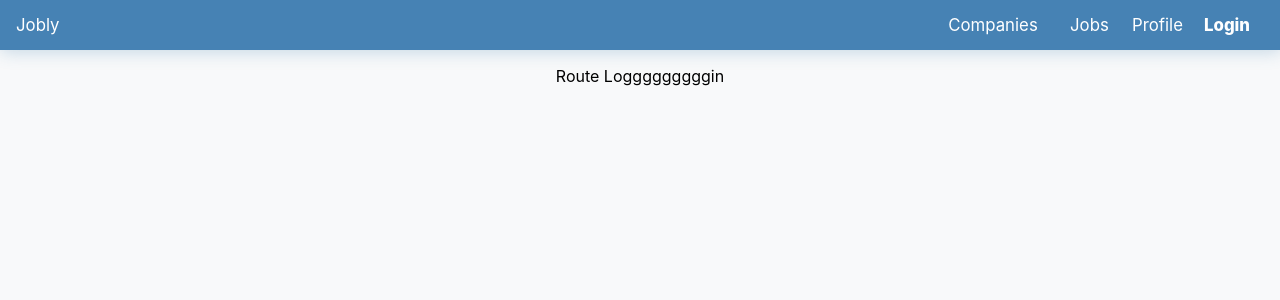
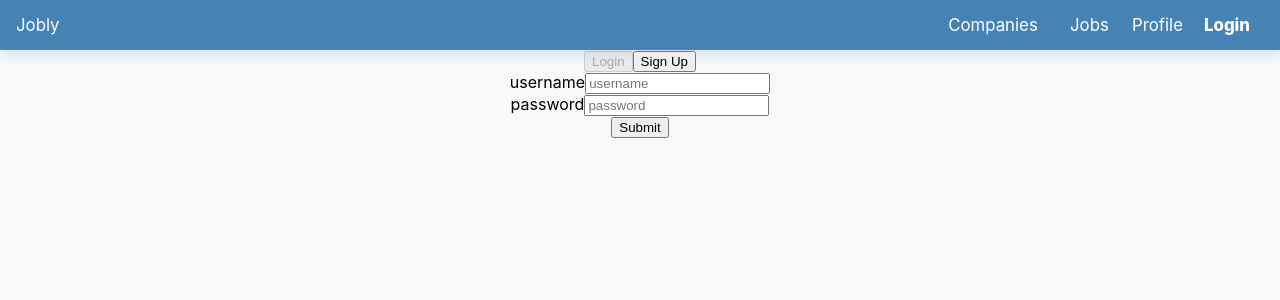
Before and after one commit to wongco/react-jobly, a React (Create React App) app: page /login in a window 1280 px wide. Shown: the top 300 px of the page. Built offline with nearby package versions, Linux system fonts and the light colour scheme.

Commit message:
Most of the way through auth. Breaking for lunch

```diff
--- /dev/null
+++ b/src/AuthForm.js
@@ -0,0 +1,126 @@
+import React, { Component } from 'react';
+import { Redirect } from 'react-router-dom';
+import styled from 'styled-components';
+import JoblyApi from './JoblyApi';
+
+class AuthForm extends Component {
+  constructor(props) {
+    super(props);
+    this.state = {
+      fields: this.props.fields,
+      signup: false,
+      success: false,
+      error: []
+    };
+    this.handleChange = this.handleChange.bind(this);
+    this.handleSubmit = this.handleSubmit.bind(this);
+    this.toggleMode = this.toggleMode.bind(this);
+  }
+
+  handleChange(evt) {
+    // runs on every keystroke
+    const element = evt.target;
+    this.setState(currState => {
+      const targetName = element.name;
+      const fields = currState.fields.map(field => ({ ...field }));
+      const target = fields.filter(field => field.name === targetName)[0];
+      target.value = element.value;
+      return { fields };
+    });
+  }
+
+  async handleSubmit(evt) {
+    evt.preventDefault();
+    const { fields, signup } = this.state;
+    const userDetails = fields.reduce((last, curr) => {
+      last[curr.name] = curr.value;
+      return last;
+    }, {});
+    let apiResponse;
+
+    //Attempt to authenticate/signup. Will store token or handle errors
+    try {
+      const { username, password } = userDetails;
+      if (signup) {
+        apiResponse = await JoblyApi.request(`users/`, userDetails, 'POST');
+      } else {
+        apiResponse = await JoblyApi.request(
+          `login`,
+          { username, password },
+          'POST'
+        );
+      }
+
+      if (apiResponse.token) {
+        localStorage.setItem('token', JSON.stringify(apiResponse.token));
+        localStorage.setItem('username', JSON.stringify(username));
+        this.setState({ success: true });
+        // May need to move this.props.submit to componentWillUnmount
+        this.props.submit({ username, token: apiResponse.token });
+      }
+    } catch (err) {
+      this.setState({ error: err });
+    }
+  }
+
+  toggleMode() {
+    this.setState(currState => ({ signup: !currState.signup }));
+  }
+
+  renderFields() {
+    const { fields, signup } = this.state;
+    const length = signup ? Infinity : 2;
+    return fields.slice(0, length).map(obj => {
+      const { name, value, type } = obj;
+      return (
+        <div key={name}>
+          <label forhtml={name}>{name}</label>
+          <input
+            onChange={this.handleChange}
+            placeholder={name}
+            name={name}
+            value={value}
+            type={type}
+          />
+        </div>
+      );
+    });
+  }
+
+  render() {
+    const display = this.state.success ? (
+      <Redirect to="/" />
+    ) : (
+      <div>
+        <div>
+          <button disabled={!this.state.signup} onClick={this.toggleMode}>
+            Login
+          </button>
+          <button disabled={this.state.signup} onClick={this.toggleMode}>
+            Sign Up
+          </button>
+        </div>
+        <form onSubmit={this.handleSubmit} className="AuthForm">
+          {this.renderFields()}
+          <button>Submit</button>
+        </form>
+        {this.state.error.length ? <div>{this.state.error}</div> : null}
+      </div>
+    );
+    return <div>{display}</div>;
+  }
+}
+
+AuthForm.propTypes = {};
+
+AuthForm.defaultProps = {
+  fields: [
+    { name: 'username', type: 'text', value: '' },
+    { name: 'password', type: 'password', value: '' },
+    { name: 'first_name', type: 'text', value: '' },
+    { name: 'last_name', type: 'text', value: '' },
+    { name: 'email', type: 'email', value: '' }
+  ]
+};
+
+export default AuthForm;
--- a/src/JoblyApi.js
+++ b/src/JoblyApi.js
@@ -2,11 +2,11 @@ import axios from 'axios';
 
 class JoblyApi {
   static async request(endpoint, params = {}, verb = 'GET') {
-    params._token = // for now, hardcode token for "testuser"
-      'eyJhbGciOiJIUzI1NiIsInR5cCI6IkpXVCJ9.eyJ1c2VybmFtZSI6' +
-      'InRlc3R1c2VyIiwiaXNfYWRtaW4iOmZhbHNlLCJpYXQiOjE1NDE1N' +
-      'jQ2Nzl9.LYDHSkl81gEm7jfHv9wJhzD4ndpuBkSzBan8Nirb6UY';
-
+    // params._token = // for now, hardcode token for "testuser"
+    //   'eyJhbGciOiJIUzI1NiIsInR5cCI6IkpXVCJ9.eyJ1c2VybmFtZSI6' +
+    //   'InRlc3R1c2VyIiwiaXNfYWRtaW4iOmZhbHNlLCJpYXQiOjE1NDE1N' +
+    //   'jQ2Nzl9.LYDHSkl81gEm7jfHv9wJhzD4ndpuBkSzBan8Nirb6UY';
+    params._token = JSON.parse(localStorage.getItem('token'));
     console.debug('API Call:', endpoint, params, verb);
 
     try {
@@ -48,7 +48,7 @@ class JoblyApi {
   /** Base route ajax requests */
   static async loginUser(userDetails = {}) {
     // userDetails props: username, password
-    let apiResponse = await JoblyApi.request(`/login`, userDetails, 'POST');
+    let apiResponse = await JoblyApi.request(`login`, userDetails, 'POST');
     return apiResponse.jobs;
   }
 
--- a/src/ResourceList.js
+++ b/src/ResourceList.js
@@ -3,6 +3,7 @@ import CompanyCard from './CompanyCard';
 import JobCard from './JobCard';
 import SearchBar from './SearchBar';
 import styled from 'styled-components';
+import JoblyApi from './JoblyApi';
 
 const ResourceListContainer = styled.div`
   display: flex;
@@ -25,21 +26,28 @@ class ResourceList extends Component {
   }
 
   async componentDidMount() {
-    const allResources = await this.props.apiGetResource();
-    this.setState({ resources: allResources });
+    const { resourceType } = this.props;
+    const allResources = await JoblyApi.request(`${resourceType}/`);
+    this.setState({ resources: allResources[resourceType] });
   }
 
-  // async componentDidUpdate() {
-  //   const allResources = await this.props.apiGetResource();
-  //   this.setState({ resources: allResources });
-  // }
+  // This logic is needed when changing context _e.g._ from job to company
+  async componentDidUpdate(prevProps) {
+    const prevType = prevProps.resourceType;
+    const { resourceType } = this.props;
+    if (resourceType !== prevType) {
+      const allResources = await JoblyApi.request(`${resourceType}/`);
+      this.setState({ resources: allResources[resourceType] });
+    }
+  }
 
   // Handles AJAX get to the API based off of search parameters
   async searchResources(queryString) {
-    const resources = await this.props.apiGetResource({
+    const { resourceType } = this.props;
+    const apiResponse = await JoblyApi.request(`${resourceType}/`, {
       search: queryString
     });
-    this.setState({ resources });
+    this.setState({ resources: apiResponse[resourceType] });
   }
 
   // Renders the appropriate resource card based off of the resourceType prop
--- a/src/Routes.js
+++ b/src/Routes.js
@@ -3,7 +3,8 @@ import { Switch, Route } from 'react-router-dom';
 import Navbar from './NavBar';
 import ResourceList from './ResourceList';
 import CompanyDetail from './CompanyDetail';
-import JoblyApi from './JoblyApi';
+import AuthForm from './AuthForm';
+// import JoblyApi from './JoblyApi';
 // import styled from 'styled-components';
 
 // import Company from './Company';
@@ -11,7 +12,23 @@ import JoblyApi from './JoblyApi';
 class Routes extends Component {
   constructor(props) {
     super(props);
+    this.state = {
+      username: '',
+      token: ''
+    };
     this.getCompanyHandle = this.getCompanyHandle.bind(this);
+    this.authFormSubmit = this.authFormSubmit.bind(this);
+  }
+
+  componentDidMount() {
+    const token = JSON.parse(localStorage.getItem('token'));
+    const username = JSON.parse(localStorage.getItem('username'));
+
+    this.setState({ username, token });
+  }
+
+  authFormSubmit(authDetails) {
+    this.setState(authDetails);
   }
 
   getCompanyHandle({ match }) {
@@ -26,14 +43,18 @@ class Routes extends Component {
           <Route exact path="/" render={() => <p>Homepage dawg!!!!</p>} />
           <Route
             exact
+            path="/login"
+            render={() => <AuthForm submit={this.authFormSubmit} />}
+          />
+          <Route
+            exact
+            path="/profile"
+            render={() => <p>Route Profieeeeeeeee</p>}
+          />
+          <Route
+            exact
             path="/companies"
-            render={props => (
-              <ResourceList
-                key={props.location.pathname}
-                resourceType="companies"
-                apiGetResource={JoblyApi.getCompanies}
-              />
-            )}
+            render={props => <ResourceList resourceType="companies" />}
           />
           <Route
             exact
@@ -46,23 +67,7 @@ class Routes extends Component {
             exact
             id="jobs"
             path="/jobs"
-            render={props => (
-              <ResourceList
-                key={props.location.pathname}
-                resourceType="jobs"
-                apiGetResource={JoblyApi.getJobs}
-              />
-            )}
-          />
-          <Route
-            exact
-            path="/login"
-            render={() => <p>Route Logggggggggin</p>}
-          />
-          <Route
-            exact
-            path="/profile"
-            render={() => <p>Route Profieeeeeeeee</p>}
+            render={props => <ResourceList resourceType="jobs" />}
           />
         </Switch>
       </div>
```
